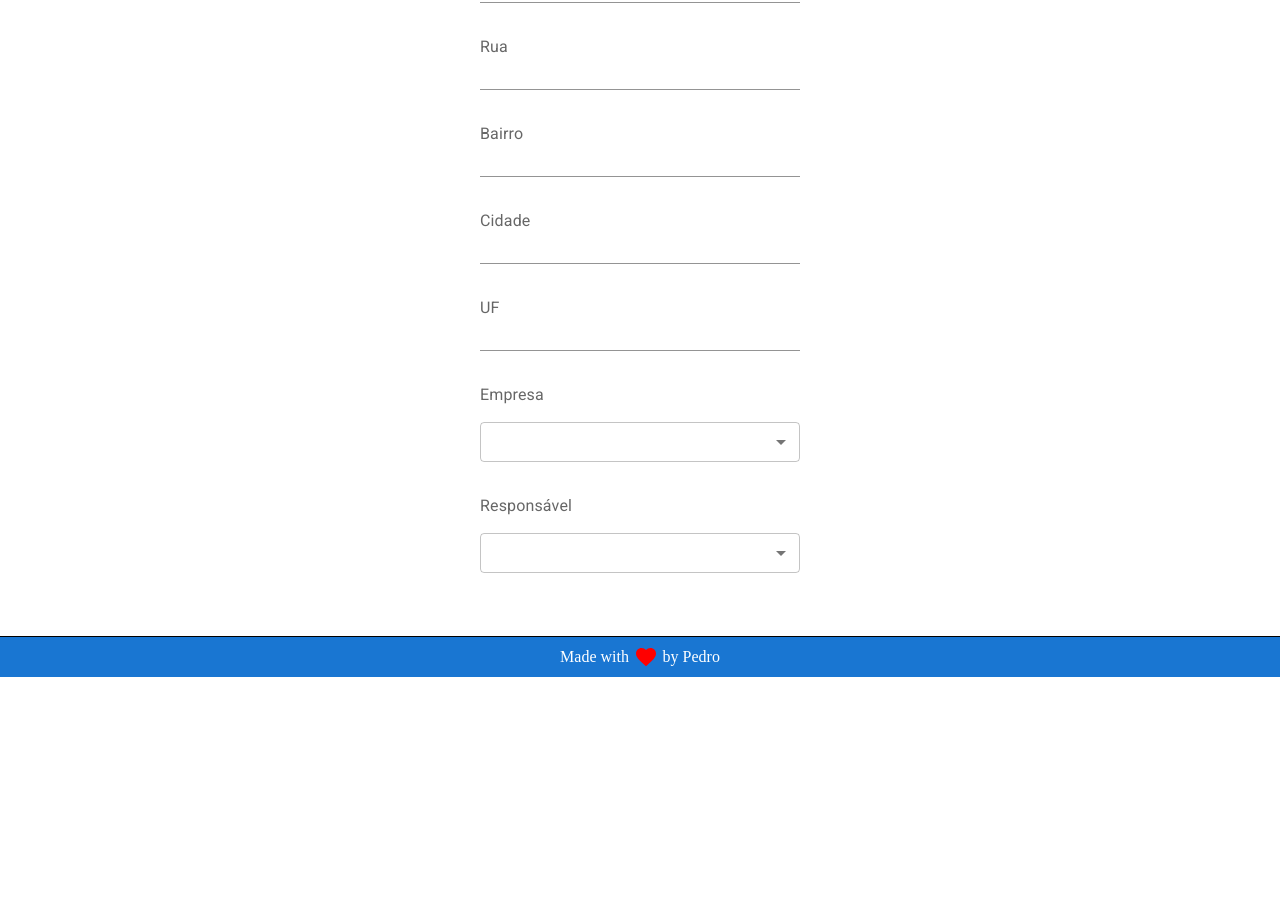
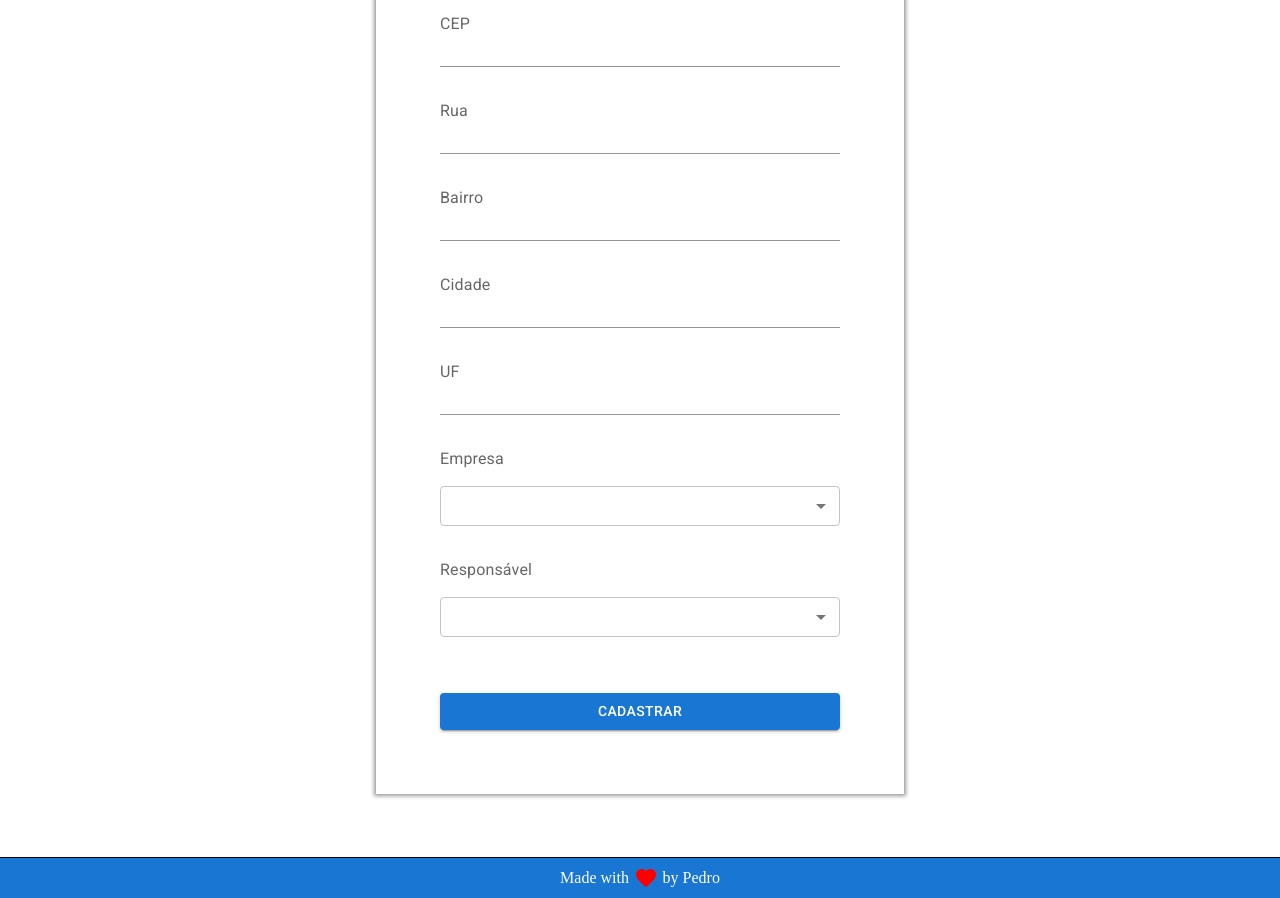
Before and after one commit to rochaph/hublocal-front, a React app: page /app/locais/cadastro in a window 1280 px wide. Shown: the part 240-1138 px from the top of the page. Before the commit the page ends 917 px from the top, so only its background shows below. Built offline with nearby package versions, Linux system fonts and the light colour scheme.

Commit message:
feat: borda dos formularios de cadastro

```diff
--- a/src/shared/components/AppForm.tsx
+++ b/src/shared/components/AppForm.tsx
@@ -1,6 +1,8 @@
 import React, { PropsWithChildren } from "react";
 import styled from "styled-components";
 import Typography from "@mui/material/Typography";
+import { fluidRange } from "polished";
+import Button from "@mui/material/Button";
 
 const Form = styled.form`
   display: flex;
@@ -8,6 +10,21 @@ const Form = styled.form`
   margin: 4em auto;
   width: 20%;
   min-width: 20em;
+  padding: 4em;
+  ${fluidRange(
+    {
+      prop: "width",
+      fromSize: "300px",
+      toSize: "400px",
+    },
+    "400px",
+    "1000px"
+  )};
+  box-shadow: 0 0 4px 2px rgba(0, 0, 0, 0.4);
+`;
+
+const AppFormButton = styled(Button)`
+  margin-top: 4em;
 `;
 
 function AppForm({
@@ -24,6 +41,10 @@ function AppForm({
         {mode === "update" && "Atualizar"}
       </Typography>
       {children}
+      <AppFormButton variant="contained">
+        {mode === "create" && "Cadastrar"}
+        {mode === "update" && "Atualizar"}
+      </AppFormButton>
     </Form>
   );
 }
--- a/src/shared/styleds/StyledHomeForm.tsx
+++ b/src/shared/styleds/StyledHomeForm.tsx
@@ -19,8 +19,6 @@ const Form = styled.form`
     "1000px"
   )};
   box-shadow: 0 0 4px 2px rgba(0, 0, 0, 0.4);
-  animation: slide 0.5s forwards;
-  animation-delay: 2s;
 `;
 
 function StyledHomeForm({
```
